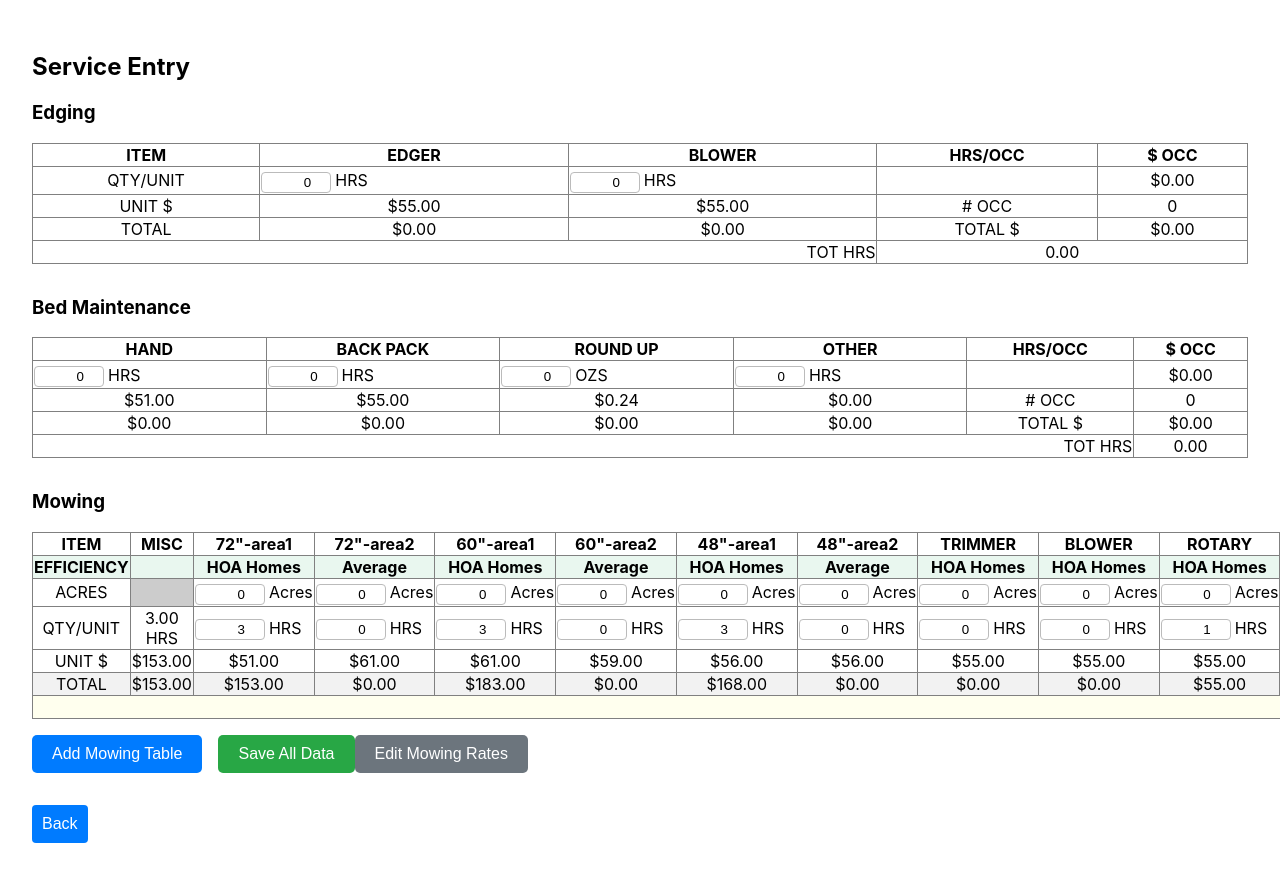
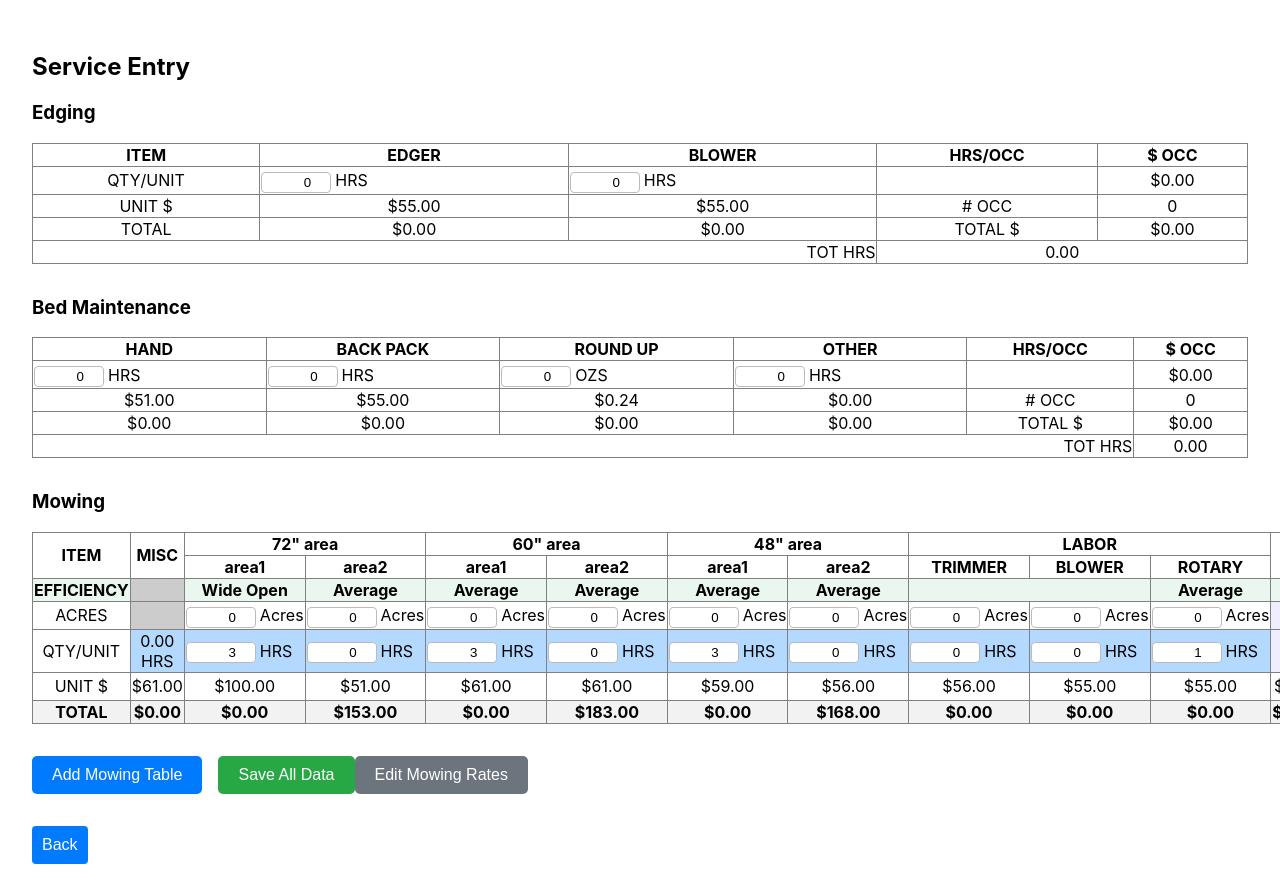
Before and after one commit to robbyweeds/webapp, a React (Create React App) app in the folder myapp/client/: page /services/mowing in a window 1280 px wide. Shown: the top 896 px of the page. Before the commit the page ends 875 px from the top, so only its background shows below. Built offline with nearby package versions, Linux system fonts and the light colour scheme.

Commit message:
changed Mowing Table

```diff
--- a/myapp/client/src/components/MowingTable.jsx
+++ b/myapp/client/src/components/MowingTable.jsx
@@ -1,180 +1,230 @@
-import React, { useState } from "react";
+import React, { useCallback, useMemo } from "react";
 import LabeledInput from "./LabeledInput";
+import { useServiceContext } from "../context/ServiceContext";
+
+// Define the default structure for Mowing data
+const INITIAL_MOWING_DATA = {
+  acres: {
+    "72-area1": 0, "72-area2": 0, "60-area1": 0, "60-area2": 0,
+    "48-area1": 0, "48-area2": 0, TRIMMER: 0, BLOWER: 0, ROTARY: 0,
+  },
+  qtyUnit: {
+    "72-area1": 3, "72-area2": 0, "60-area1": 3, "60-area2": 0,
+    "48-area1": 3, "48-area2": 0, TRIMMER: 0, BLOWER: 0, ROTARY: 1,
+  },
+  unitPrice: {
+    "72-area1": 51, "72-area2": 61, "60-area1": 61, "60-area2": 59,
+    "48-area1": 56, "48-area2": 56, TRIMMER: 55, BLOWER: 55, ROTARY: 55,
+    "5111": 100,
+  },
+  summary: {
+    adjPercent: 0,
+    numOccurrences: 1,
+  }
+};
 
 export default function MowingTable({ tableId }) {
-  const [data, setData] = useState({
-    acres: {
-      "72-area1": 0,
-      "72-area2": 0,
-      "60-area1": 0,
-      "60-area2": 0,
-      "48-area1": 0,
-      "48-area2": 0,
-      TRIMMER: 0,
-      BLOWER: 0,
-      ROTARY: 0,
-    },
-    qtyUnit: {
-      "72-area1": 3,
-      "72-area2": 0,
-      "60-area1": 3,
-      "60-area2": 0,
-      "48-area1": 3,
-      "48-area2": 0,
-      TRIMMER: 0,
-      BLOWER: 0,
-      ROTARY: 1,
-    },
-    unitPrice: {
-      "72-area1": 51,
-      "72-area2": 61,
-      "60-area1": 61,
-      "60-area2": 59,
-      "48-area1": 56,
-      "48-area2": 56,
-      TRIMMER: 55,
-      BLOWER: 55,
-      ROTARY: 55,
-      Specialty: 100,
-    },
-  });
+  const { currentServices, updateService } = useServiceContext();
 
-  const handleRowChange = (row, key) => (e) => {
-    const val = parseFloat(e.target.value);
-    setData((prev) => ({
-      ...prev,
-      [row]: { ...prev[row], [key]: isNaN(val) ? 0 : val },
-    }));
-  };
+  const serviceData = currentServices.mowing || [];
+  const tableEntry = serviceData.find((t) => t.id === tableId) || { id: tableId, data: {} };
 
-  // --- Formula rows ---
-  const totalRow = {};
-  Object.keys(data.unitPrice).forEach((col) => {
-    const qty = data.qtyUnit[col] || 0;
-    const price = data.unitPrice[col] || 0;
-    totalRow[col] = qty * price;
-  });
+  const data = useMemo(() => ({
+    ...INITIAL_MOWING_DATA,
+    ...tableEntry.data,
+    acres: { ...INITIAL_MOWING_DATA.acres, ...tableEntry.data.acres },
+    qtyUnit: { ...INITIAL_MOWING_DATA.qtyUnit, ...tableEntry.data.qtyUnit },
+    unitPrice: { ...INITIAL_MOWING_DATA.unitPrice, ...tableEntry.data.unitPrice },
+    summary: { ...INITIAL_MOWING_DATA.summary, ...tableEntry.data.summary },
+  }), [tableEntry.data]);
 
-  const sumHours =
-    data.qtyUnit.TRIMMER +
-    data.qtyUnit.BLOWER +
-    data.qtyUnit.ROTARY;
+  const handleRowChange = useCallback((rowKey, inputKey) => (e) => {
+    const val = e.target.type === 'number' ? parseFloat(e.target.value) : e.target.value;
+    const numericValue = isNaN(val) ? 0 : val;
+
+    const updatedRowData = { ...data[rowKey], [inputKey]: numericValue };
+
+    const updatedTableData = { ...data, [rowKey]: updatedRowData };
+
+    const updatedMowingArray = serviceData.map((t) =>
+      t.id === tableId ? { id: tableId, data: updatedTableData } : t
+    );
+
+    updateService("mowing", updatedMowingArray);
+  }, [data, tableId, serviceData, updateService]);
+
+  // --- CALCULATIONS ---
+  const { totalRow, sumHours, sumAcres, totalOccDollar, adjDollar, finalTotal } = useMemo(() => {
+    const totalRow = {};
+    let totalOccDollar = 0;
+
+    Object.keys(data.unitPrice).forEach((col) => {
+      const qty = data.qtyUnit[col] || 0;
+      const price = data.unitPrice[col] || 0;
+      const total = qty * price;
+      totalRow[col] = total;
+      totalOccDollar += total;
+    });
+
+    const sumHours = Object.values(data.qtyUnit).reduce((sum, val) => sum + (val || 0), 0);
+    const sumAcres = Object.values(data.acres).reduce((sum, val) => sum + (val || 0), 0);
+
+    const adjPercent = (data.summary.adjPercent || 0) / 100;
+    const adjDollar = totalOccDollar * (1 + adjPercent);
+
+    const numOccurrences = data.summary.numOccurrences || 0;
+    const finalTotal = adjDollar * numOccurrences;
+
+    return { totalRow, sumHours, sumAcres, totalOccDollar, adjDollar, finalTotal };
+  }, [data.unitPrice, data.qtyUnit, data.acres, data.summary]);
+
+  const mainKeys = Object.keys(data.acres);
 
   return (
     <table
       border="1"
-      style={{ borderCollapse: "collapse", width: "100%", textAlign: "center" }}
+      style={{ borderCollapse: "collapse", width: "100%", textAlign: "center", marginBottom: "2rem" }}
     >
       <thead>
+        {/* Row 1: Main Column Groupings and New #OCC Input */}
         <tr>
-          <th>ITEM</th>
-          <th>MISC</th>
-          <th>72"-area1</th>
-          <th>72"-area2</th>
-          <th>60"-area1</th>
-          <th>60"-area2</th>
-          <th>48"-area1</th>
-          <th>48"-area2</th>
-          <th>TRIMMER</th>
-          <th>BLOWER</th>
-          <th>ROTARY</th>
-          <th>Specialty</th>
-          <th>HRS/OCC</th>
+          <th rowSpan="2">ITEM</th>
+          <th rowSpan="2">MISC</th>
+          <th colSpan="2">72" area</th>
+          <th colSpan="2">60" area</th>
+          <th colSpan="2">48" area</th>
+          <th colSpan="3">LABOR</th>
+          <th rowSpan="2">5111</th>
+
+          {/* MODIFIED: Replaced HRS/OCC with #OCC label */}
+          <th rowSpan="2" style={{ width: "8%" }}># OCC</th>
+
+          {/* MODIFIED: Replaced ACRES with #OCC input */}
+          <th rowSpan="2" style={{ width: "8%", backgroundColor: 'yellow' }}>
+            <LabeledInput
+              value={data.summary.numOccurrences}
+              onChange={handleRowChange("summary", "numOccurrences")}
+              step={1} min={0} label=""
+              type="number"
+            />
+          </th>
+
+          {/* DROPPED: $/OCC and TOTAL $ headers (now just 2 summary columns remaining) */}
+        </tr>
+
+        {/* Row 2: Sub-headers */}
+        <tr>
+          <th>area1</th> <th>area2</th> <th>area1</th> <th>area2</th>
+          <th>area1</th> <th>area2</th> <th>TRIMMER</th> <th>BLOWER</th> <th>ROTARY</th>
         </tr>
       </thead>
 
       <tbody>
-        {/* --------- EFFICIENCY row --------- */}
+        {/* Row 1: EFFICIENCY (Static Row) */}
         <tr style={{ backgroundColor: "#e9f7ef", fontWeight: "bold" }}>
           <td>EFFICIENCY</td>
+          <td style={{ backgroundColor: "#ccc" }}></td>
+          <td>Wide Open</td>
+          <td>Average</td>
+          <td>Average</td>
+          <td>Average</td>
+          <td>Average</td>
+          <td>Average</td>
+          <td colSpan="2"></td>
+          <td>Average</td>
           <td></td>
-          <td>HOA Homes</td>
-          <td>Average</td>
-          <td>HOA Homes</td>
-          <td>Average</td>
-          <td>HOA Homes</td>
-          <td>Average</td>
-          <td>HOA Homes</td>
-          <td>HOA Homes</td>
-          <td>HOA Homes</td>
-          <td></td>
-          <td>ACRES</td>
+
+          {/* Summary Cells: HRS/OCC Label and Sum of Hours (now uses the remaining 2 summary columns) */}
+          <td colSpan="2">
+            HRS/OCC: {sumHours.toFixed(2)}
+          </td>
+          {/* DROPPED: Final two <td>s */}
         </tr>
 
-        {/* --------- ACRES row --------- */}
+        {/* Row 2: ACRES (Input) */}
         <tr>
           <td>ACRES</td>
           <td style={{ backgroundColor: "#ccc" }}></td>
-
-          {Object.keys(data.acres).map((key) => (
+          {mainKeys.map((key) => (
             <td key={key}>
               <LabeledInput
                 value={data.acres[key]}
                 onChange={handleRowChange("acres", key)}
-                step={0.25}
-                min={0}
-                label="Acres"
+                step={0.25} min={0} label="Acres"
               />
             </td>
           ))}
+          <td style={{ backgroundColor: "#eef" }}></td>
 
-          <td style={{ backgroundColor: "#eef" }}></td>
-          <td>{/* ACRES total (compute later) */}</td>
+          {/* Summary Cells: ACRES Label and Sum of Acres */}
+          <td colSpan="2">
+            ACRES: {sumAcres.toFixed(2)}
+          </td>
+          {/* DROPPED: Final two <td>s */}
         </tr>
 
-        {/* --------- QTY/UNIT row --------- */}
+        {/* Row 3: QTY/UNIT (Hours Input) */}
         <tr>
           <td>QTY/UNIT</td>
-          <td>3.00 HRS</td>
-
+          <td style={{ backgroundColor: "#b3d9ff" }}>0.00 HRS</td>
           {Object.keys(data.qtyUnit).map((key) => (
-            <td key={key}>
+            <td key={key} style={{ backgroundColor: "#b3d9ff" }}>
               <LabeledInput
                 value={data.qtyUnit[key]}
                 onChange={handleRowChange("qtyUnit", key)}
-                step={0.25}
-                min={0}
-                label="HRS"
+                step={0.25} min={0} label="HRS"
               />
             </td>
           ))}
+          <td style={{ backgroundColor: "#eef" }}></td>
 
-          <td>ADJ%</td>
-          <td>0%</td>
+          {/* Summary Cells: $/OCC Label and Total Occ Dollar */}
+          <td colSpan="2">
+            $/OCC: ${totalOccDollar.toFixed(2)}
+          </td>
+          {/* DROPPED: Final two <td>s */}
         </tr>
 
-        {/* --------- UNIT $ row --------- */}
+        {/* Row 4: UNIT $ (Price Display) */}
         <tr>
           <td>UNIT $</td>
-          <td>$153.00</td>
+          <td>$61.00</td>
+          {Object.keys(data.unitPrice).map((key) => (
+             <td key={key}>${data.unitPrice[key] ? data.unitPrice[key].toFixed(2) : "0.00"}</td>
+          ))}
+
+          {/* Summary Cells: ADJ% Input and Adjusted Dollar Calculation */}
+          <td>
+            <LabeledInput
+              value={data.summary.adjPercent}
+              onChange={handleRowChange("summary", "adjPercent")}
+              step={0.5} min={-100} label="%"
+              placeholder="0"
+            />
+          </td>
+          <td style={{ backgroundColor: "#eef" }}>
+            ${adjDollar.toFixed(2)}
+          </td>
+          {/* DROPPED: Final two <td>s */}
+        </tr>
+
+        {/* Row 5: TOTAL (Calculation) - Final Row */}
+        <tr style={{ backgroundColor: "#f2f2f2", fontWeight: "bold" }}>
+          <td>TOTAL</td>
+          <td>$0.00</td>
 
           {Object.keys(data.unitPrice).map((key) => (
-            <td key={key}>${data.unitPrice[key].toFixed(2)}</td>
+            <td key={key}>
+              ${totalRow[key] ? totalRow[key].toFixed(2) : "0.00"}
+            </td>
           ))}
 
-          <td># OCC</td>
-          <td>0</td>
-        </tr>
-
-        {/* --------- TOTAL row --------- */}
-        <tr style={{ backgroundColor: "#f2f2f2" }}>
-          <td>TOTAL</td>
-          <td>${totalRow["72-area1"].toFixed(2)}</td>
-
-          {Object.keys(totalRow).map((key) => (
-            <td key={key}>${totalRow[key].toFixed(2)}</td>
-          ))}
-
+          {/* Summary Cells: TOTAL $ Label and Final Calculation */}
           <td>TOTAL $</td>
-          <td>$0.00</td>
-        </tr>
-
-        {/* --------- Bottom summary --------- */}
-        <tr style={{ backgroundColor: "#ffe" }}>
-          <td colSpan="12" style={{ textAlign: "right" }}>
-            TOT HRS
+          <td style={{ backgroundColor: "yellow", fontWeight: "bold" }}>
+             ${finalTotal.toFixed(2)}
           </td>
-          <td>{sumHours.toFixed(2)}</td>
+          {/* DROPPED: Final two <td>s */}
         </tr>
       </tbody>
     </table>
```
Also changed, not shown: 1 other file (tests, documents, lock files or other folders).
